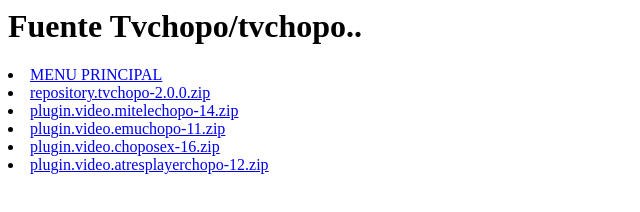
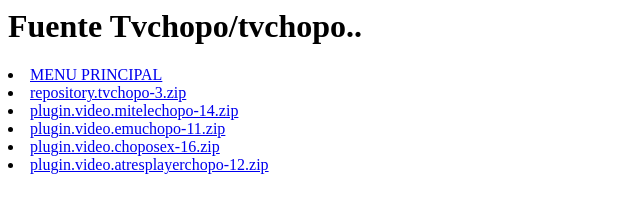
Before and after one commit to Fuente-Chopo/fuente-chopo.github.io, a plain HTML site: page tvchopo/index.html in a window 1280 px wide. Shown: the full height of the page, 0-640 px from the left. Drawn offline with Linux system fonts and the light colour scheme.

Commit message:
sdfsdffsd

```diff
--- a/tvchopo/index.html
+++ b/tvchopo/index.html
@@ -5,7 +5,7 @@
  <body>
 <li><a href="https://fuente-chopo.github.io">MENU PRINCIPAL</a><td></td></li>
 
-<li><a href="repository.tvchopo-2.0.0.zip">repository.tvchopo-2.0.0.zip</a><td></td></li>
+<li><a href="repository.tvchopo-3.zip">repository.tvchopo-3.zip</a><td></td></li>
 
 <li><a href="plugin.video.mitelechopo-14.zip">plugin.video.mitelechopo-14.zip</a><td></td></li>
 
```
Also changed, not shown: 1 other file.
